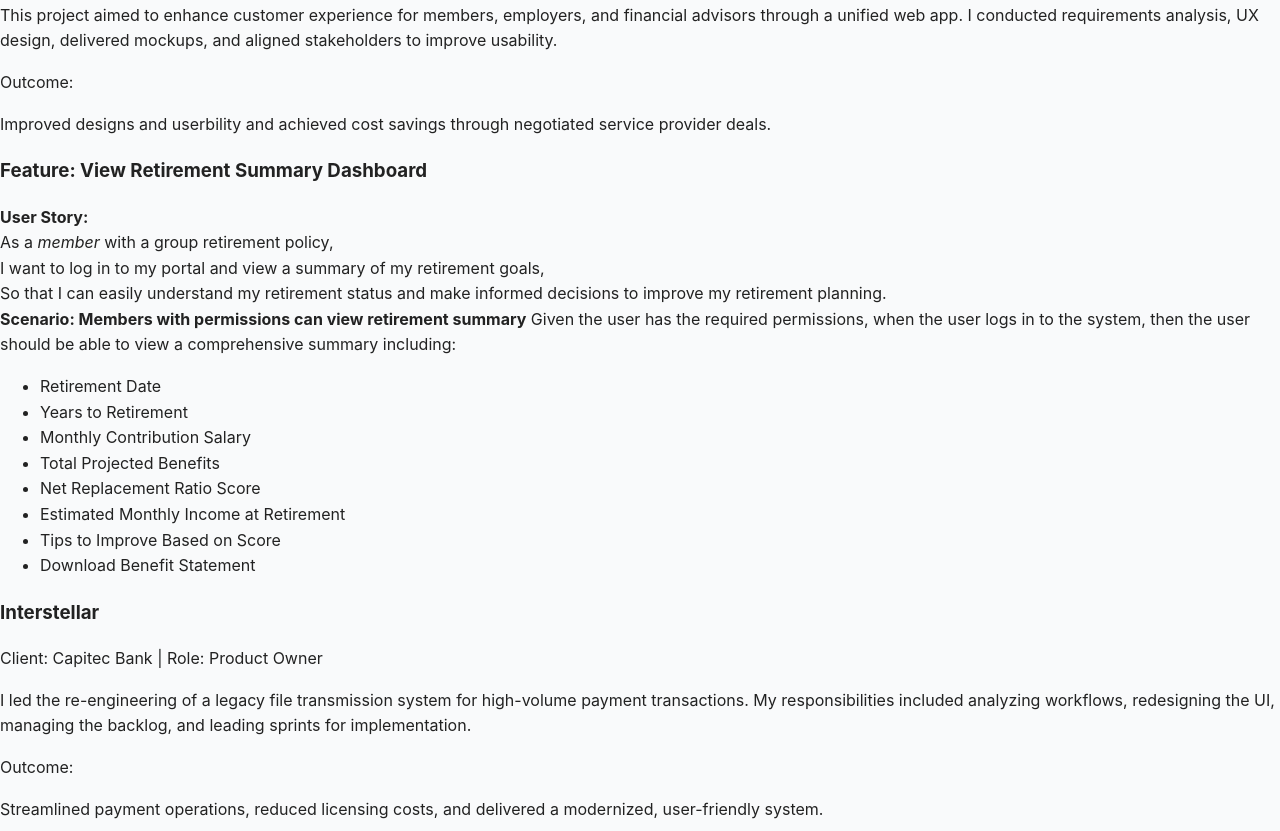
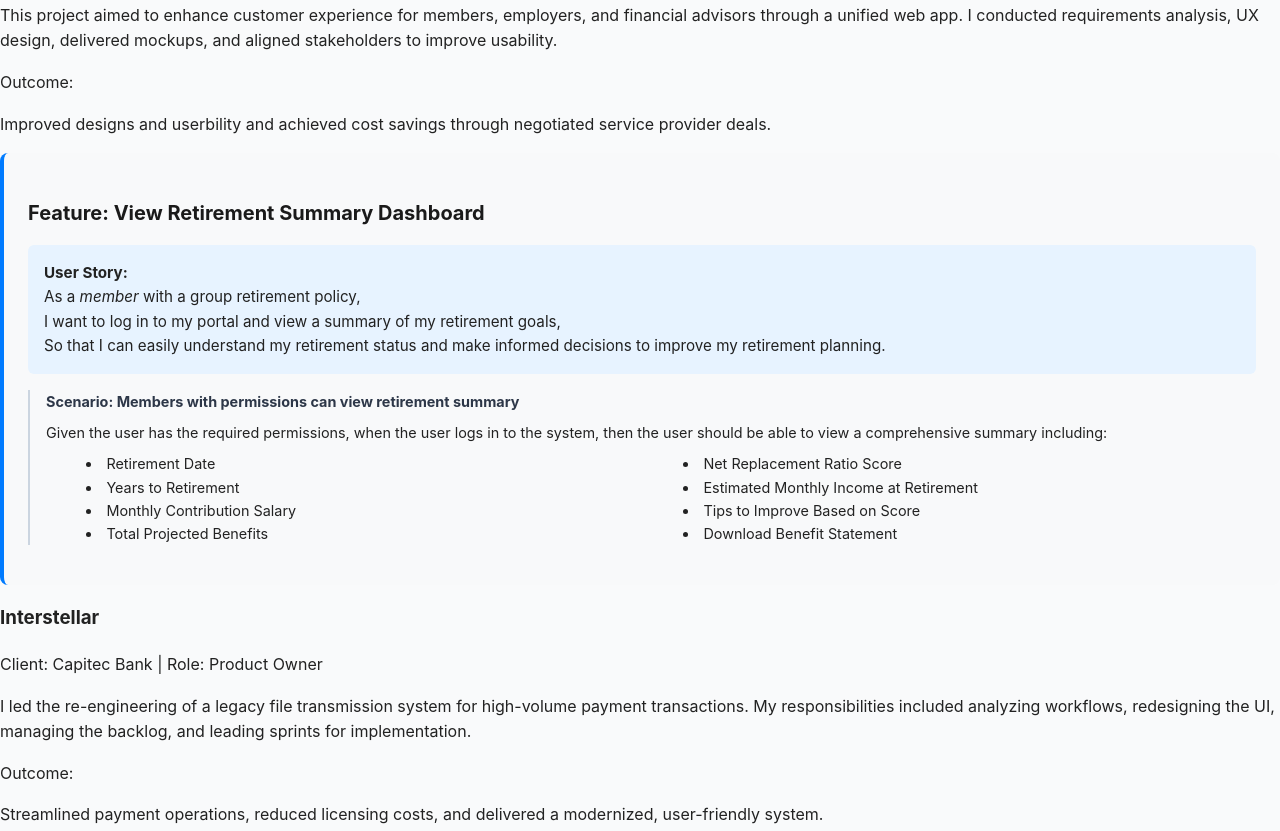
Before and after one commit to KPo786/tlkcwebsite, a plain HTML site: page index.html in a window 1280 px wide. Shown: the part 7534-8365 px from the top of the page. Drawn offline with Linux system fonts and the light colour scheme.

Commit message:
Update index.html

```diff
--- a/index.html
+++ b/index.html
@@ -99,6 +99,72 @@
       margin-top: 0;
       color: #003366;
     }
+
+            .project-card {
+            transition: transform 0.3s ease, box-shadow 0.3s ease;
+        }
+
+        .project-card:hover {
+            transform: translateY(-10px);
+            box-shadow: 0 20px 25px -5px rgba(0, 0, 0, 0.1), 0 10px 10px -5px rgba(0, 0, 0, 0.04);
+        }
+
+        .gallery-img {
+            transition: transform 0.3s ease;
+        }
+
+        .gallery-img:hover {
+            transform: scale(1.05);
+        }
+
+        .feature-card {
+            background-color: #f8f9fa;
+            border-left: 4px solid #007bff;
+            padding: 1.5rem;
+            margin-top: 1rem;
+            border-radius: 0.5rem;
+        }
+
+        .feature-title {
+            font-size: 1.25rem;
+            font-weight: 700;
+            color: #1a1a1a;
+            margin-bottom: 1rem;
+        }
+
+        .user-story {
+            background-color: #e7f3ff;
+            padding: 1rem;
+            border-radius: 0.375rem;
+            margin-bottom: 1rem;
+            font-size: 0.95rem;
+            line-height: 1.6;
+        }
+
+        .scenario-list {
+            margin-top: 1rem;
+        }
+
+        .scenario-item {
+            margin-bottom: 1rem;
+            padding-left: 1rem;
+            border-left: 2px solid #cbd5e0;
+            font-size: 0.9rem;
+            line-height: 1.6;
+        }
+
+        .scenario-item strong {
+            display: block;
+            margin-bottom: 0.5rem;
+            color: #2d3748;
+        }
+
+        .list-columns {
+            columns: 2;
+            column-gap: 1.5rem;
+            margin-top: 0.5rem;
+            list-style-position: inside;
+        }
 
     .date {
       font-size: 0.9rem;
```
